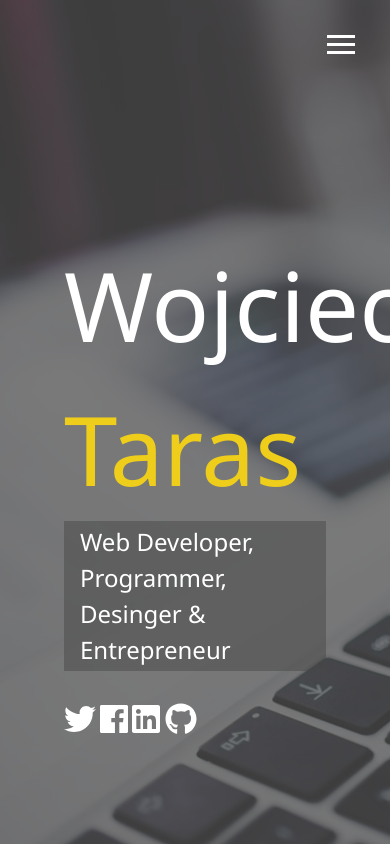
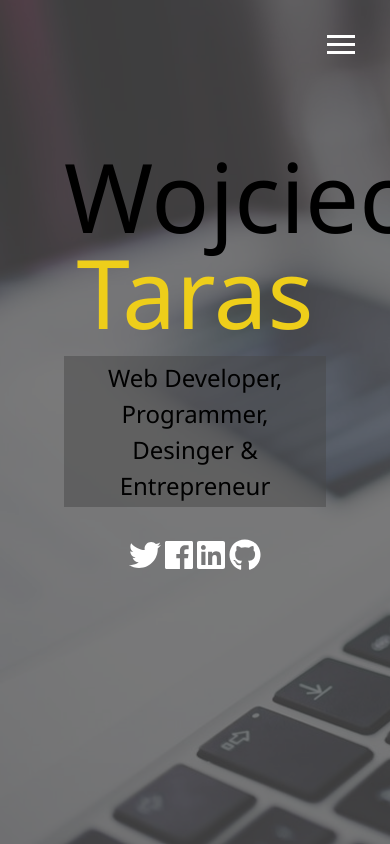
Before and after one commit to VitTaras/my_portfolio, a website: page dist/index.html in a window 390 px wide. Drawn offline with Linux system fonts and the light colour scheme.

Commit message:
set text color function and about page

```diff
--- a/scss/_config.scss
+++ b/scss/_config.scss
@@ -1,4 +1,5 @@
 $primary-color: #444;
+//$primary-color: rgb(221, 230, 220);
 $secondary-color: #eece1a;
 
 $show-home-image: true;
@@ -28,3 +29,33 @@ $background-opacity: 0.7;
     }
   }
 }
+// Set Text Color
+@function set-text-clor($color) {
+  @if (lightness($color) > 40) {
+    @return #000;
+  } @else {
+    @return #fff;
+  }
+}
+
+// Media Query Mixins
+@mixin mediaSm {
+  @media screen and (max-width: 500px) {
+    @content;
+  }
+}
+@mixin mediaMd {
+  @media screen and (max-width: 768px) {
+    @content;
+  }
+}
+@mixin mediaLg {
+  @media screen and (min-width: 769px) and (max-width: 1170px) {
+    @content;
+  }
+}
+@mixin mediaXL {
+  @media screen and (min-width: 1170px) {
+    @content;
+  }
+}
--- a/scss/_menu.scss
+++ b/scss/_menu.scss
@@ -13,6 +13,7 @@
     height: 3px;
     margin: 0 0 5px 0;
     background: #fff;
+    // background: set-text-color($primary-color);
     @include ease-out;
   }
 
@@ -120,7 +121,7 @@
     text-transform: uppercase;
     padding: 1rem 0;
     font-weight: 300;
-    color: #fff;
+    color: set-text-color($primary-color);
     text-decoration: none;
     @include ease-out;
 
--- /dev/null
+++ b/scss/_mobile.scss
@@ -0,0 +1,60 @@
+// Wideescreens
+@include mediaXL {
+}
+// Desktop & Laptop
+@include mediaLg {
+}
+// Tables & Small laptops
+@include mediaMd {
+  main {
+    align-items: center;
+    text-align: center;
+  }
+  .lg-heading {
+    line-height: 1;
+    margin-bottom: 1rem;
+  }
+
+  ul.menu-nav,
+  div.menu-branding {
+    float: none;
+    width: 100%;
+    min-height: 0;
+
+    &.show {
+      transform: translate3d(0, 0, 0);
+    }
+  }
+
+  .menu-nav {
+    height: 75vh;
+    transform: translate3d(-100%, 0, 0);
+    font-size: 24px;
+  }
+
+  .menu-branding {
+    height: 25vh;
+    transform: translate3d(100%, 0, 0);
+
+    .portrait {
+      width: 150px;
+      height: 150px;
+    }
+  }
+  // about site
+  .about-info {
+    grid-template-areas:
+      "bioimage"
+      "bio"
+      "job1"
+      "job2"
+      "job3";
+    grid-template-columns: 1fr;
+  }
+}
+// Smartphones
+@include mediaSm {
+  main#home h1 {
+    margin-top: 10vh;
+  }
+}
--- a/scss/main.scss
+++ b/scss/main.scss
@@ -1,12 +1,13 @@
 @import "config";
 @import "menu";
+
 * {
   box-sizing: border-box;
 }
 body {
   @include background;
   background: $primary-color;
-  color: #fff;
+  color: set-text-color($primary-color);
   height: 100%;
   margin: 0;
   font-family: "Segoe UI", Tahoma, Geneva, Verdana, sans-serif;
@@ -41,7 +42,9 @@ header {
 }
 main {
   padding: 4rem;
-  height: 100%;
+  // height: 100%;
+  min-height: calc(100vh -60px);
+
   .icons {
     margin-top: 1rem;
     a {
@@ -59,3 +62,48 @@ main {
     }
   }
 }
+
+.about-info {
+  display: grid;
+  grid-gap: 30px;
+  grid-template-areas:
+    "bioimage bio bio"
+    "job1 job2 job3";
+  grid-template-columns: repeat(3, 1fr);
+
+  .bio-image {
+    height: 250px;
+    width: 250px;
+    margin: auto;
+    grid-area: bioimage;
+    border-radius: 50%;
+    border: $secondary-color 3px solid;
+  }
+  .bio {
+    grid-area: bio;
+    font-size: 1.5rem;
+  }
+  .job-1 {
+    grid-area: job1;
+  }
+  .job-2 {
+    grid-area: job2;
+  }
+  .job-3 {
+    grid-area: job3;
+  }
+  .job {
+    background: lighten($primary-color, 5);
+    padding: 0.5rem;
+    border-bottom: $secondary-color 5px solid;
+  }
+}
+#main-footer {
+  text-align: center;
+  padding: 1rem;
+  background: darken($primary-color, 10);
+  color: set-text-color($primary-color);
+  height: 60px;
+}
+
+@import "mobile";
```
Also changed, not shown: dist/about.html (added), dist/css/main.css, dist/index.html.
